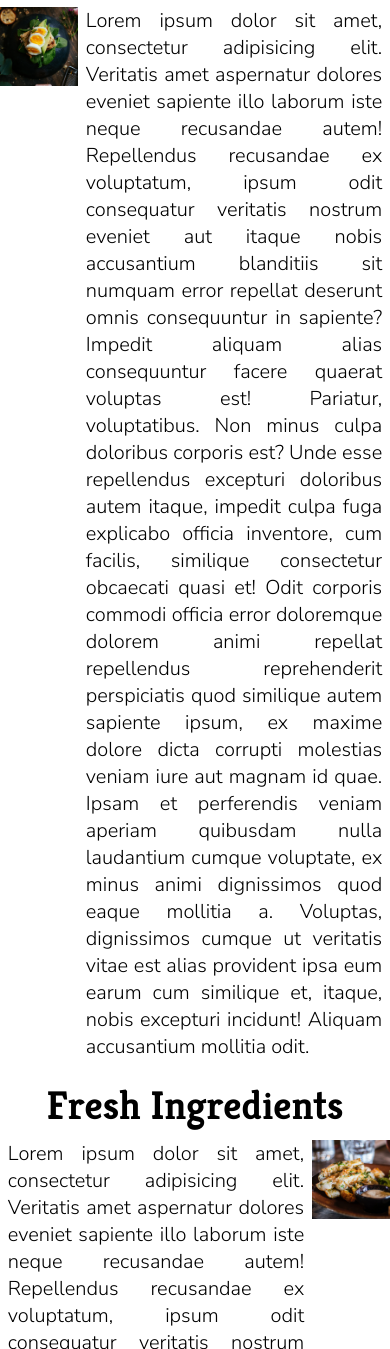
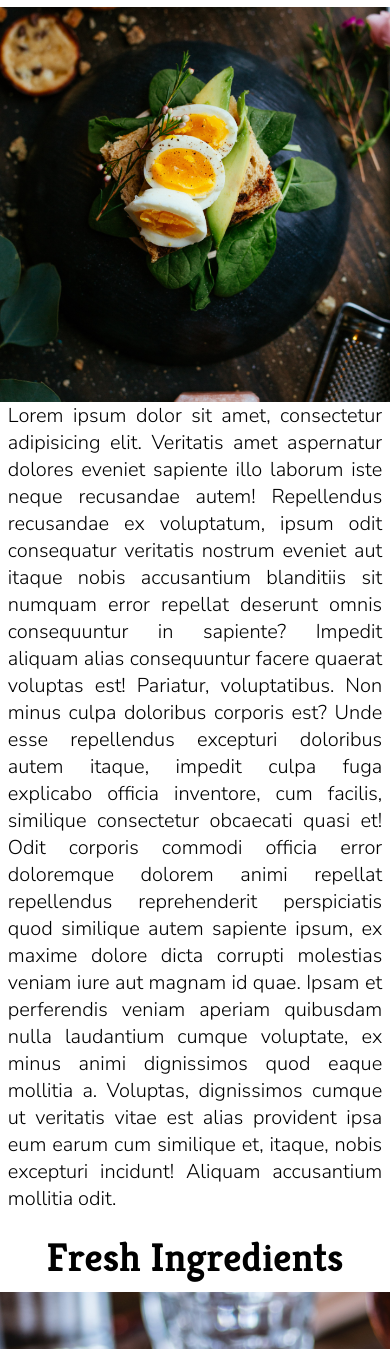
Before and after one commit to NileshPatel83/PracticeProject1, a plain HTML site: page index.html in a window 390 px wide. Shown: the part 651-2000 px from the top of the page. Drawn offline with Linux system fonts and the light colour scheme.

Commit message:
Media query added to make the website responsive for smaller screens.

```diff
--- a/assets/css/style.css
+++ b/assets/css/style.css
@@ -127,3 +127,17 @@ figure{
     padding-left: 2%;
     padding-right: 2%;
 }
+
+@media screen and (max-width: 768px) {
+    .highlights .left-image{
+        width: 100%;
+    }
+
+    .highlights .right-image{
+         width: 100%;
+    }
+
+    .highlights p{
+        width: 96%;
+    }
+}
```
